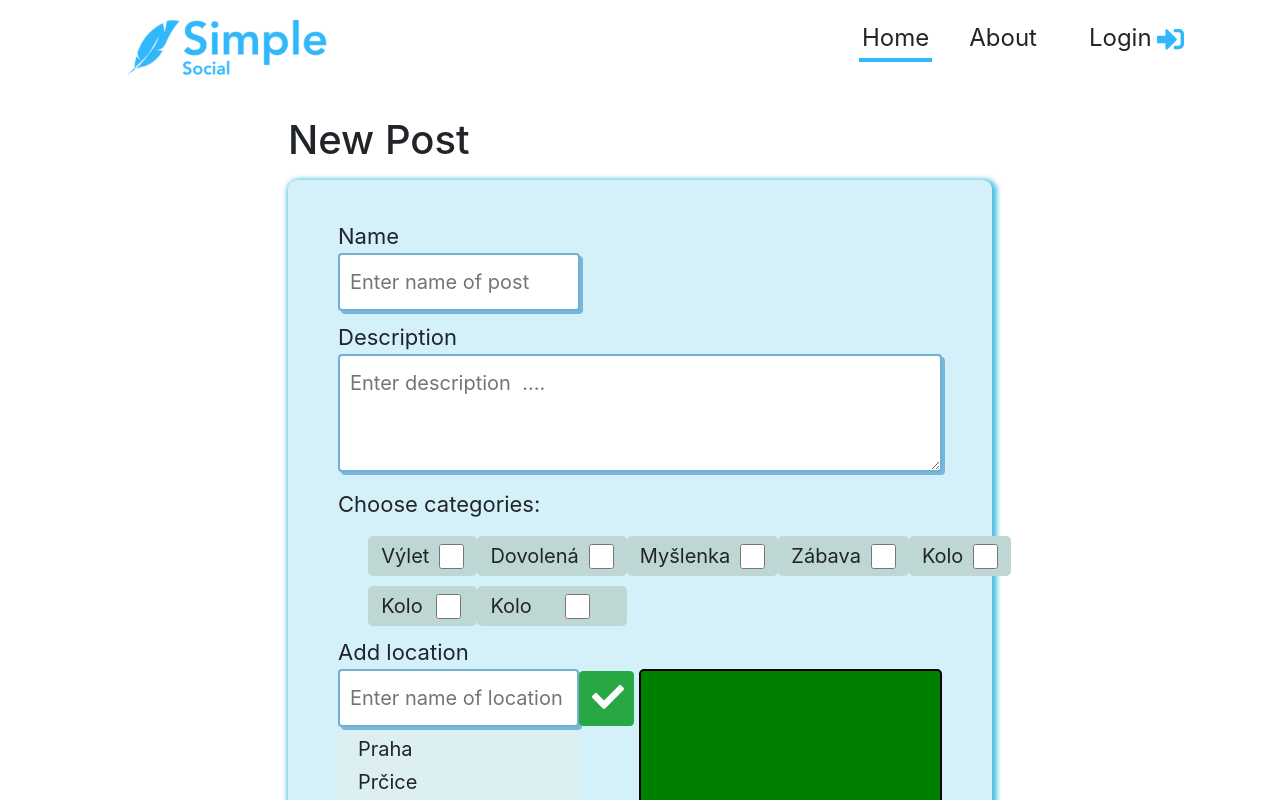
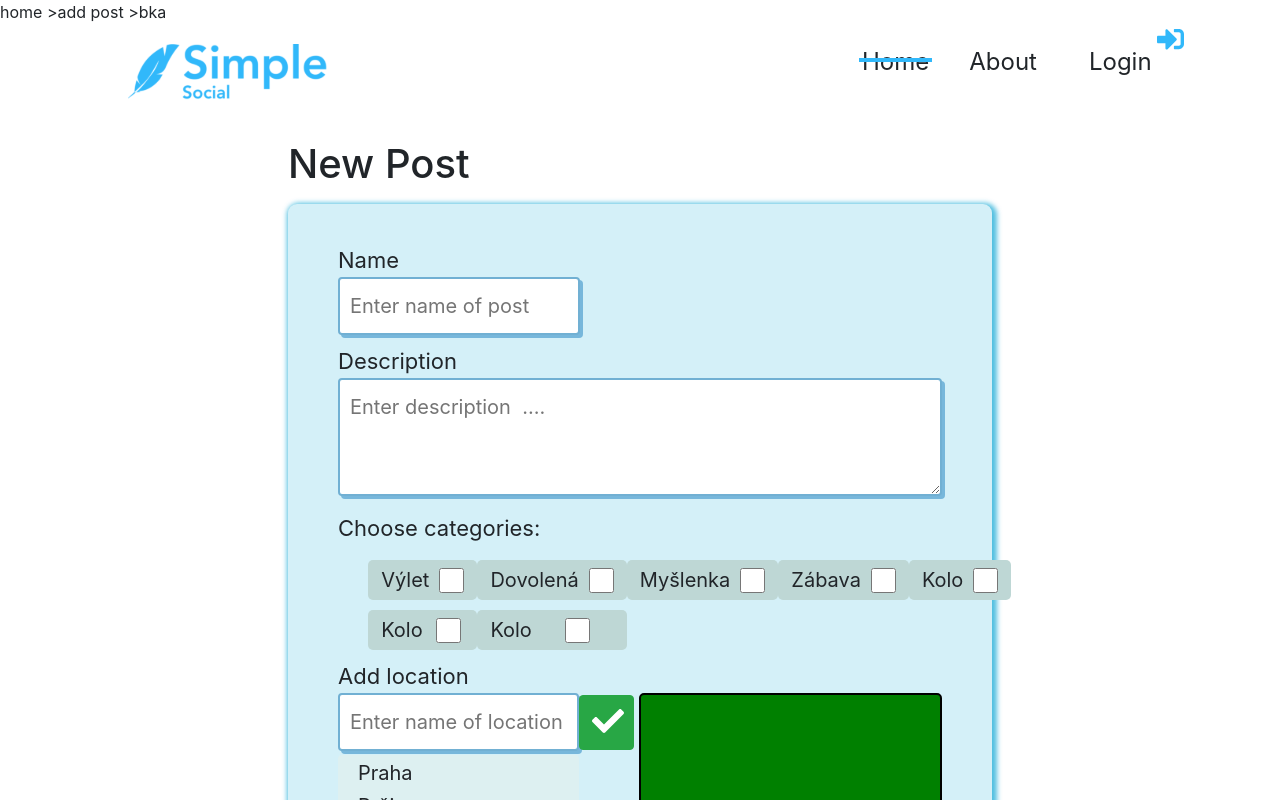
Before and after one commit to David-Kristek/React-node-social-site, a React (Create React App) app in the folder frontend/: page /add in a window 1280 px wide. Shown: the top 800 px of the page. Built offline with nearby package versions, Linux system fonts and the light colour scheme.

Commit message:
navigator

```diff
--- a/frontend/src/components/AppContainer.tsx
+++ b/frontend/src/components/AppContainer.tsx
@@ -1,38 +1,61 @@
-import React, { ReactNode, useState } from 'react'
+import React, { ReactNode, useState } from "react";
 import { Modal, Button } from "react-bootstrap";
 
 import Login from "../components/auth/Login";
-import Register from '../components/auth/Register';
+import Register from "../components/auth/Register";
+import Navigator from "./Navigation";
+
 interface Props {
-    children: ReactNode,
-    popup: String | null,
-    setPopup: (str: string | null) => void,
-    setShowPopup: (bl: boolean) => void,
-    showPopup: boolean,
+  children: ReactNode;
+  popup: String | null;
+  setPopup: (str: string | null) => void;
+  setShowPopup: (bl: boolean) => void;
+  showPopup: boolean;
 }
-function AppContainer({ children, popup, setPopup, showPopup, setShowPopup }: Props) {
+function AppContainer({
+  children,
+  popup,
+  setPopup,
+  showPopup,
+  setShowPopup,
+}: Props) {
   const [nowLogin, setNowLogin] = useState(false);
   const close = () => {
     setShowPopup(false);
-    }
+  };
   if (popup) {
     return (
       <>
+        <Navigator />
         <Modal show={showPopup} onHide={close}>
           {popup === "login" && (
-                        <Login close={close} setPopup={setPopup} nowLogin={nowLogin} setNowLogin={setNowLogin} />
+            <Login
+              close={close}
+              setPopup={setPopup}
+              nowLogin={nowLogin}
+              setNowLogin={setNowLogin}
+            />
           )}
           {popup === "register" && (
-                        <Register close={close} setPopup={setPopup} setNowLogin={setNowLogin} />
+            <Register
+              close={close}
+              setPopup={setPopup}
+              setNowLogin={setNowLogin}
+            />
           )}
         </Modal>
-                { children}
+        {children}
       </>
-        )
-    }
-    else {
-        return <> {children}</>
+    );
+  } else {
+    return (
+      <>
+        {" "}
+        <Navigator />
+        {children}
+      </>
+    );
   }
 }
 
-export default AppContainer
+export default AppContainer;
--- /dev/null
+++ b/frontend/src/components/Navigation.tsx
@@ -0,0 +1,21 @@
+import React, { useState, useEffect } from "react";
+import { useGlobalContext } from "../context";
+function Navigator() {
+  const { navigator } = useGlobalContext();
+  const [navAr, setNavAr] = useState<string[]>();
+  useEffect(() => {
+    setNavAr(navigator.split("|"))
+  }, []);
+  return (
+    <div>
+      {navAr?.map((item, key, arr) => {
+        if (arr.length - 1 === key) {
+          return item;
+        }
+        return `${item} >`;
+      })}
+    </div>
+  );
+}
+
+export default Navigator;
--- a/frontend/src/context.tsx
+++ b/frontend/src/context.tsx
@@ -1,12 +1,16 @@
 import React, { useState, useContext, useEffect, ReactNode } from "react";
 import { useHistory } from "react-router-dom";
 import { isLogged } from "./api/auth";
+
 
 interface AppContext {
   page: String;
   setPage: (str: string) => void;
   user: User;
   setUser: (pr: User) => void;
+  navigator: string,
+  setNavigator: (pr: string) => void;
+
 }
 
 const AppContext = React.createContext<AppContext>({} as AppContext);
@@ -25,6 +29,7 @@ interface User {
 const AppProvider = ({ children }: Props) => {
   // const [popUp, setPopup] = useState<string>("");
   const [page, setPage] = useState<string>("");
+  const [navigator, setNavigator] = useState<string>("home|add post|bka"); //dodelat!!!!!
   const [user, setUser] = useState<User>({
     logged: false,
     name: "",
@@ -48,7 +53,9 @@ const AppProvider = ({ children }: Props) => {
   }, []);
 
   return (
-    <AppContext.Provider value={{ page, setPage, user, setUser }}>
+    <AppContext.Provider
+      value={{ page, setPage, user, setUser, navigator, setNavigator }}
+    >
       {children}
     </AppContext.Provider>
   );
```
Lines whose indentation alone changed are shown as unchanged.
